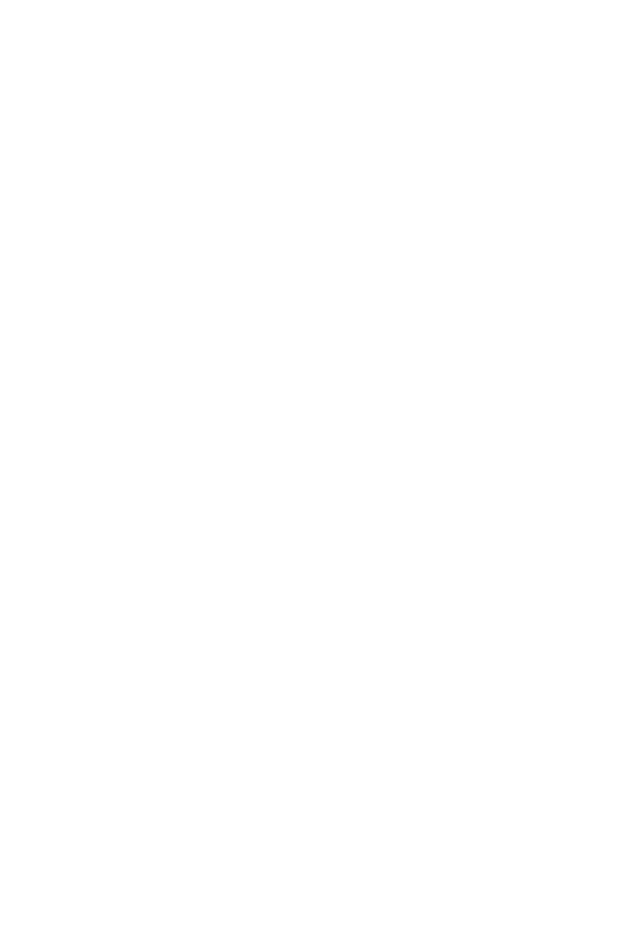
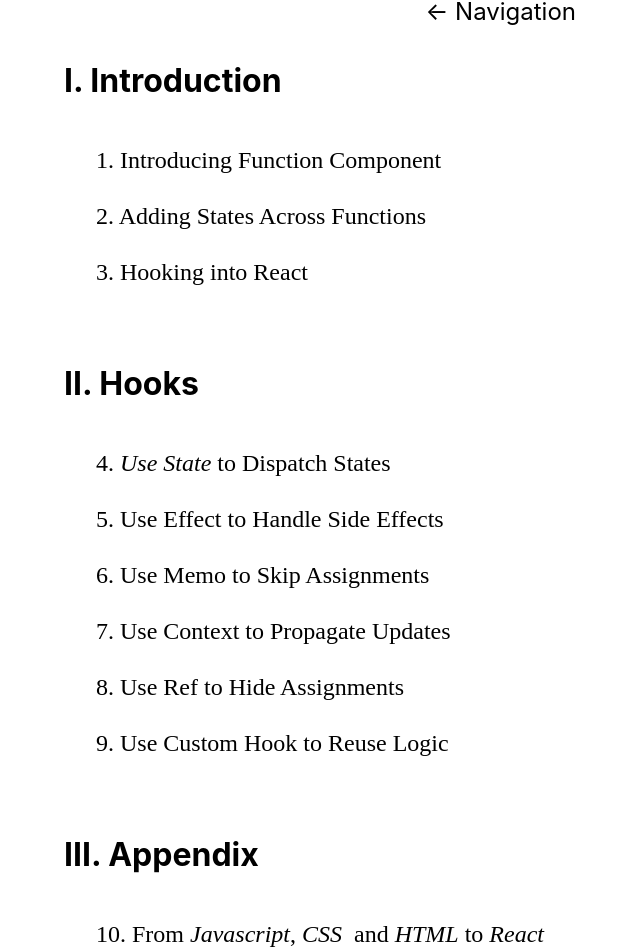
Before and after one commit to windmaomao/drh, a Next.js app: page /drh/chapters in a window 1280 px wide. Before the commit this address had no page. Shown: the part 329-1281 px from the top of the page, without its empty margins (320-960 px from the left). Before the commit the page ends 800 px from the top, so only its background shows below. Built offline with nearby package versions, Linux system fonts and the light colour scheme.

Commit message:
rename chapters

```diff
--- a/pages/chapters/1-function-component.js
+++ b/pages/chapter/1-function-component.js
@@ -10,7 +10,7 @@
       <h1>
         1. Introducing Function Component
       </h1>
-      <Link href="/chapter">
+      <Link href="/chapters">
         <a className="back">←</a>
       </Link>
       <ul>
--- /dev/null
+++ b/pages/chapters.js
@@ -0,0 +1,76 @@
+import Link from 'next/link'
+import TocLayout from '../components/TocLayout'
+
+export default function TOC({ base }) {
+  return (
+    <TocLayout base={base}>
+      <Link href="/nav">
+        <a className="back">← Navigation</a>
+      </Link>
+      <h1>I. Introduction</h1>
+      <ul>
+        <li>
+          <Link href="/chapter/1-function-component">
+            <a>1. Introducing Function Component</a>
+          </Link>
+        </li>
+        <li>
+          <Link href="">
+            <a>2. Adding States Across Functions</a>
+          </Link>
+        </li>
+        <li>
+          <Link href="">
+            <a>3. Hooking into React</a>
+          </Link>
+        </li>
+      </ul>
+      <h1>II. Hooks</h1>
+      <ul>
+        <li>
+          <Link href="/chapter/4-useState-dispatch-states">
+            <a>
+              4. <i>Use State</i> to Dispatch States
+            </a>
+          </Link>
+        </li>
+        <li>
+          <Link href="">
+            <a>5. Use Effect to Handle Side Effects</a>
+          </Link>
+        </li>
+        <li>
+          <Link href="">
+            <a>6. Use Memo to Skip Assignments</a>
+          </Link>
+        </li>
+        <li>
+          <Link href="">
+            <a>7. Use Context to Propagate Updates</a>
+          </Link>
+        </li>
+        <li>
+          <Link href="">
+            <a>8. Use Ref to Hide Assignments</a>
+          </Link>
+        </li>
+        <li>
+          <Link href="">
+            <a>9. Use Custom Hook to Reuse Logic</a>
+          </Link>
+        </li>
+      </ul>
+      <h1>III. Appendix</h1>
+      <ul>
+        <li>
+          <Link href="/chapter/10-javascript-css-html-react">
+            <a>
+              10. From <i>Javascript</i>, <i>CSS</i>&nbsp;
+              and <i>HTML</i> to <i>React</i>
+            </a>
+          </Link>
+        </li>
+      </ul>
+    </TocLayout>
+  )
+}
```
Also changed, not shown: pages/chapter/10-javascript-css-html-react.js (renamed from pages/chapters/4-useState-dispatch-states.js, +8 -9 lines), pages/chapter/4-useState-dispatch-states.js (renamed from pages/chapters/10-javascript-css-html-react.js, +9 -8 lines), pages/nav.js (+7 -8 lines), pages/demos.js (renamed from pages/chapter.js).
